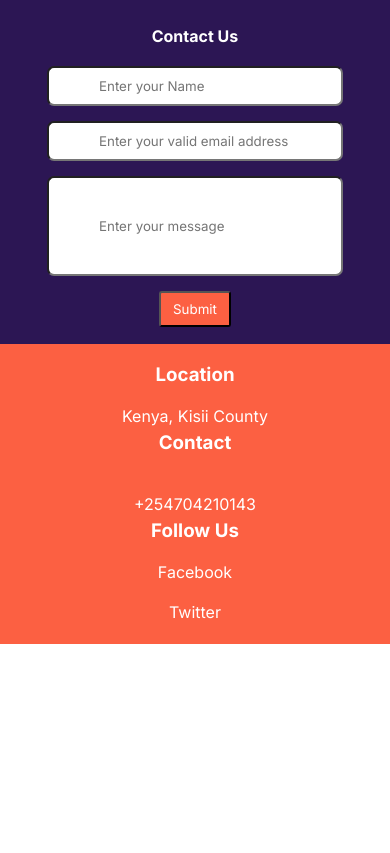
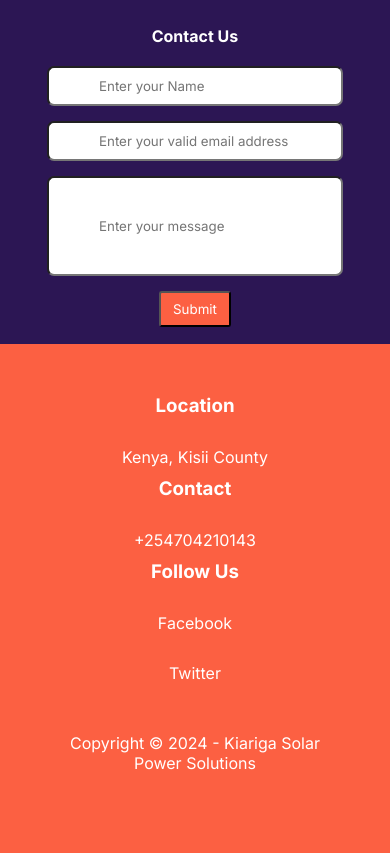
Before and after one commit to Kevin5444/solarpanelweb, a website: page views/contactus.html in a window 390 px wide. Shown: the part 326-1179 px from the top of the page. Before the commit the page ends 992 px from the top, so only its background shows below. Drawn offline with nearby package versions, Linux system fonts and the light colour scheme.

Commit message:
changed footer

```diff
--- a/public/css/style.css
+++ b/public/css/style.css
@@ -272,25 +272,23 @@ a{
   border-radius: 8px;
 }
 
-
-footer{
+.footer{
   display: flex;
   flex-direction: column;
   align-items: center;
   justify-content: center;
-  gap: 20px;
+  gap: 40px;
   background-color: #fc6042;
-  padding-top: 40px;
-  height: 300px;
+  padding: 50px;
 
 }
 
 
-.footer{
+.footer__info{
   display: flex;
   align-items: center;
   justify-content: center;
-  gap: 200px;
+  gap: 250px;
 }
 
 .footer__location{
@@ -298,15 +296,15 @@ footer{
   flex-direction: column;
   align-items: center;
   justify-content: center;
-  gap: 40px;
+  gap: 30px;
   color: white;
 }
-.footer__contacts{
+.footer__contact{
   display: flex;
   flex-direction: column;
   align-items: center;
   justify-content: center;
-  gap: 40px;
+  gap: 30px;
   color: white;
 }
 .footer__followus{
@@ -314,21 +312,13 @@ footer{
   flex-direction: column;
   align-items: center;
   justify-content: center;
-  gap: 40px;
+  gap: 30px;
   color: white;
 }
 
-.copyright{
-  display: flex;
-  align-items: center;
-  justify-content: center;
-  padding-top: 5px;
-}
 
-.copyright p{
+.footer__copyright{
   color: white;
-  font-size: 15px;
-  text-align: center;
 }
 
 
@@ -640,22 +630,20 @@ footer{
     flex-direction: column;
     align-items: center;
     justify-content: center;
-    gap: 5px;
-    width: 100%;
+    gap: 50px;
+    padding-bottom: 80px;
   }
 
-  .footer__location{
-    gap: 20px;
-  }
-  .footer__concats{
-    gap: 20px;
-  }
-  .footer__followus{
-    gap: 20px;
+  .footer__info{
+    display: flex;
+    flex-direction: column;
+    align-items: center;
+    justify-content: center;
+    gap: 10px;
   }
 
-  .copyright{
-    padding-top: 5px;
+  .footer__copyright{
+    text-align: center;
   }
 
   /* about us */
--- a/views/contactus.html
+++ b/views/contactus.html
@@ -3,14 +3,14 @@
 <head>
     <meta charset="UTF-8">
     <meta name="viewport" content="width=device-width, initial-scale=1.0">
-    <title>Contact Ust</title>
+    <title>Contact Us</title>
     <link rel="stylesheet" href="/css/style.css">
     <link href='https://unpkg.com/boxicons@2.1.4/css/boxicons.min.css' rel='stylesheet'>
 </head>
 <body>
     <header>
         <nav class="navbar">
-            <a href="#" class="nav-branding">LOGO</a>
+            <a href="#" class="nav-branding">KSPS</a>
 
 
             <ul class="nav-menu">
@@ -57,14 +57,13 @@
 
         </div>
     </div>
-
-    <footer>
-        <div class="footer">
+    <div class="footer">
+        <div class="footer__info">
             <div class="footer__location">
                 <h3>Location</h3>
                 <p>Kenya, Kisii County</p>
             </div>
-            <div class="footer__contacts">
+            <div class="footer__contact">
                 <h3>Contact</h3>
                 <p>+254704210143</p>
             </div>
@@ -74,11 +73,12 @@
                 <p>Twitter</p>
             </div>
         </div>
-        <div class="copyright">
+        <div class="footer__copyright">
             <p>Copyright &copy 2024 - Kiariga Solar Power Solutions</p>
         </div>
+    </div>
 
-    </footer>
+
     <script src="/js/script.js" defer></script>
 </body>
 </html>
```
Also changed, not shown: views/aboutus.html (+6 -6 lines), views/index.html (+10 -10 lines).
